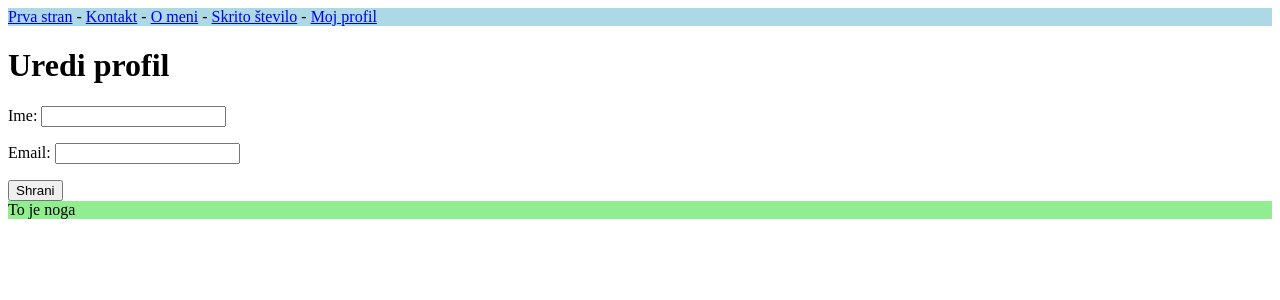
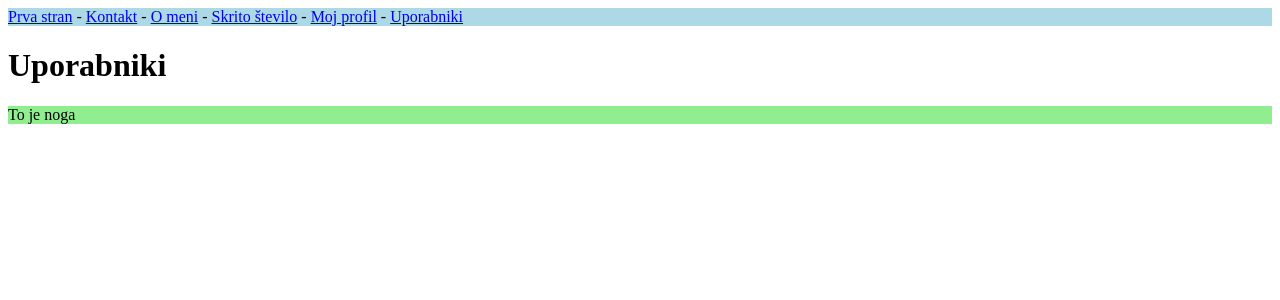
Before and after one commit to DamjanR/Predavanje16, a Flask app: template templates/uporabniki.html in a window 1280 px wide. Shown: the top 300 px of the page. Run offline with Flask 2, Linux system fonts and the light colour scheme; the template is opened without the code that fills it, so the values that code supplies are empty.

Commit message:
Dodal izpis vseh uporabnikov

```diff
--- a/main.py
+++ b/main.py
@@ -170,5 +170,12 @@ def izbrisi_profil():
         odgovor.set_cookie("sejna_vrednost", expires=0)
         return odgovor
 
+@app.route("/uporabniki")
+def uporabniki():
+    users = db.query(Uporabnik).all()
+    return render_template("uporabniki.html", uporabniki=users)
+
+
+
 if __name__ == '__main__':
     app.run(debug=True)
--- a/templates/osnova.html
+++ b/templates/osnova.html
@@ -22,6 +22,8 @@
         <a href="/skrito-stevilo">Skrito število</a>
         -
         <a href="/profil">Moj profil</a>
+        -
+        <a href="/uporabniki">Uporabniki</a>
     </div>
 
     <!-- Tukaj se bo nahajala HTML koda podstrani -->
--- a/templates/uporabniki.html
+++ b/templates/uporabniki.html
@@ -4,13 +4,12 @@
 <!-- Spodnja funkcija je za vsebino, ki se razlikuje od osnova.html -->
 {% block vsebina %}
 
-<h1>Uredi profil</h1>
+<h1>Uporabniki</h1>
 
-<form method="POST">
-    <p>Ime: <input name="ime" value="{{ uporabnik.ime }}"></p>
-    <p>Email: <input type="email" name="email" value="{{ uporabnik.email }}"></p>
-    <button type="submit">Shrani</button>
-</form>
-
+<ul>
+{% for uporabnik in uporabniki %}
+    <li>{{ uporabnik.ime }}</li>
+{% endfor %}
+</ul>
 
 {% endblock %}
```
